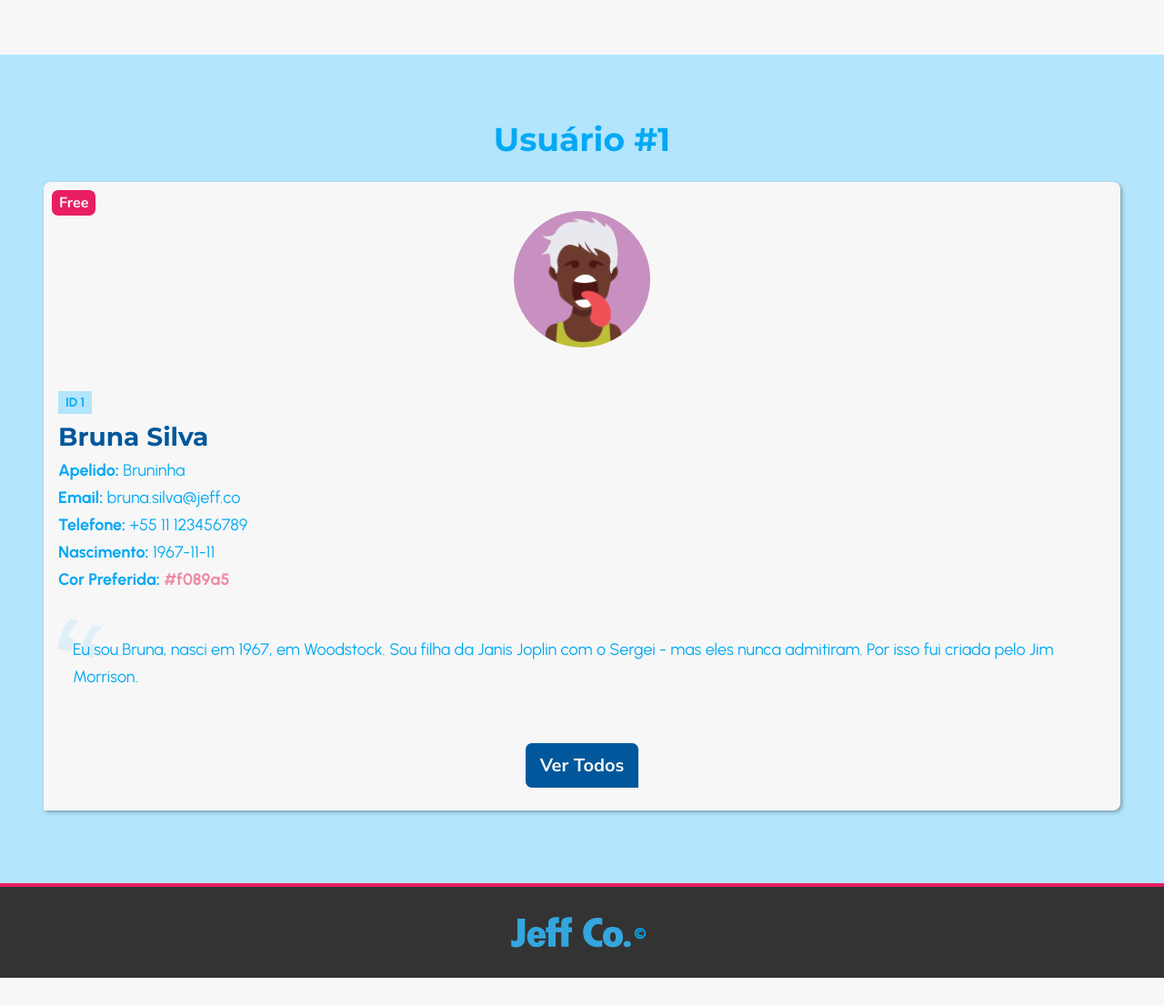
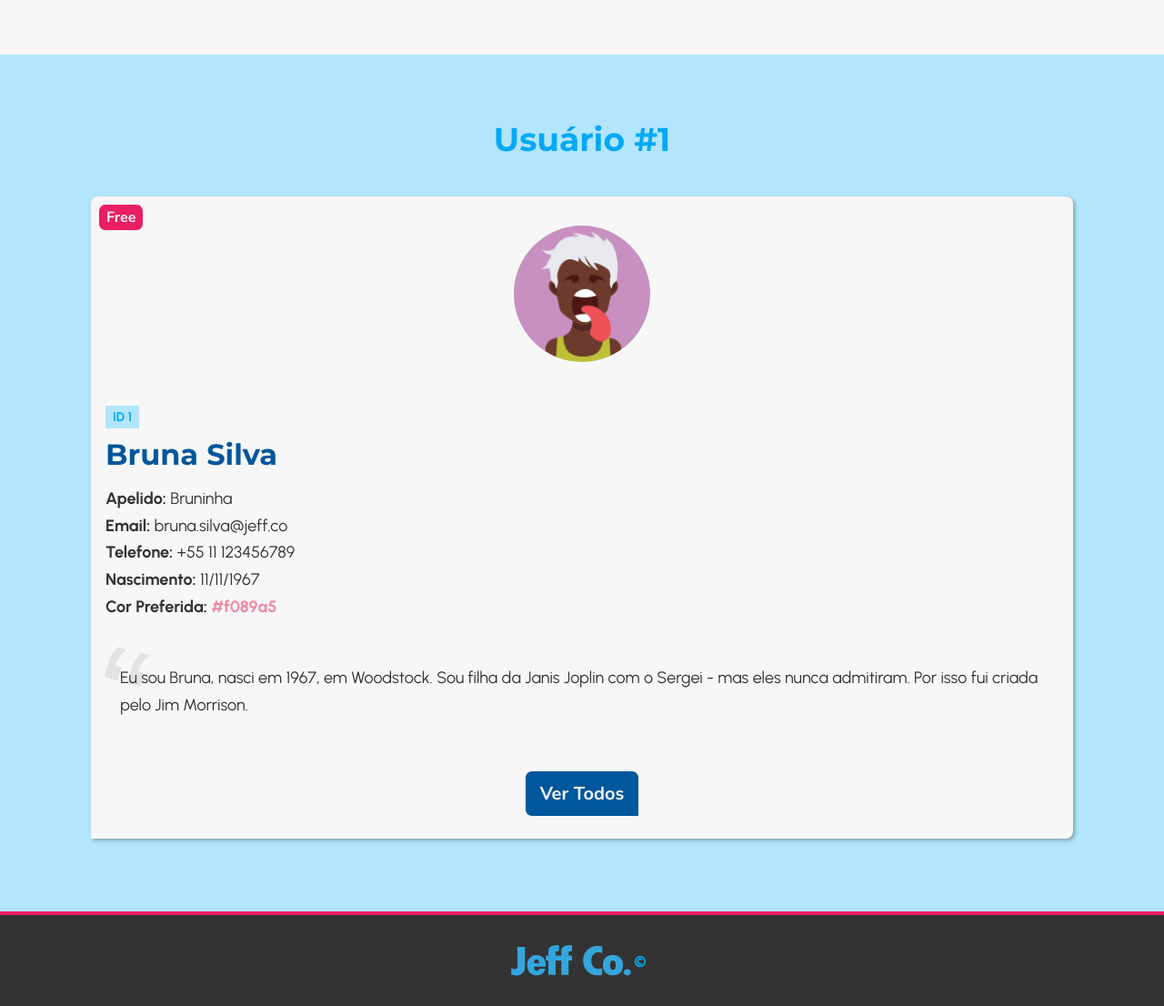
Before and after one commit to Marcelo-Diament/meu-primeiro-servidor-com-express-generator, a Node server app: page /usuarios/1 in a window 1280 px wide. Shown: the part 260-1366 px from the top of the page at 91% size. Before the commit the page ends 1335 px from the top, so only its background shows below. Run offline with Node 20, Linux system fonts and the light colour scheme.

Commit message:
feature: cards and style improvement

```diff
--- a/server/public/stylesheets/components/card.css
+++ b/server/public/stylesheets/components/card.css
@@ -11,6 +11,11 @@
   padding: var(--spacing);
   position: relative;
   transition: filter .3s ease-in-out;
+}
+
+.single-page .card {
+  margin: var(--spacing-double) auto var(--spacing);
+  max-width: 1080px;
 }
 
 .card:hover {
--- a/server/views/partials/head.ejs
+++ b/server/views/partials/head.ejs
@@ -1,19 +1,20 @@
 <!DOCTYPE html>
-<html>
+<html lang="pt-BR">
 
 <head>
   <meta charset="UTF-8">
   <meta http-equiv="X-UA-Compatible" content="IE=edge">
-  <meta name="viewport" content="width=device-width, initial-scale=1.0">
+  <meta name="viewport" content="width=device-width, initial-scale=1.0, user-scalable=yes, maximum-scale=5.0, minimum-scale=1.0">
   <title><%= titulo %> | Jeff Co.</title>
+  <meta name="title" content="<%= titulo %> | Jeff Co.">
+  <meta name="description" content="<%= titulo %> | <%= subtitulo %>">
+  <link rel="preload" href="/stylesheets/style.css" as="style"/>
+  <link rel="preconnect" href="https://fonts.googleapis.com">
+  <link rel="preconnect" href="https://fonts.gstatic.com" crossorigin>
+  <link defer href="https://fonts.googleapis.com/css2?family=Montserrat:wght@400;700&family=Nunito+Sans:wght@400;700&family=Urbanist:wght@400;700&display=swap" rel="stylesheet">
+  <link rel="stylesheet" href="/stylesheets/style.css" />
   <link rel="icon" type="image/png" href="/favicon.png" />
   <link rel="icon" sizes="512x512" href="/favicon.ico" />
-  <meta name="title" content="<%= titulo %> | Jeff Co.">
-  <meta name="description" content="<%= titulo %> | <%= subtitulo %>">
-  <link rel="preconnect" href="https://fonts.googleapis.com">
-  <link rel="preconnect" href="https://fonts.gstatic.com" crossorigin>
-  <link href="https://fonts.googleapis.com/css2?family=Montserrat:wght@400;700&family=Nunito+Sans:wght@400;700&family=Urbanist:wght@400;700&display=swap" rel="stylesheet">
-  <link rel='stylesheet' href='/stylesheets/style.css' />
 </head>
 
 <body>
--- a/server/views/partials/productCard.ejs
+++ b/server/views/partials/productCard.ejs
@@ -4,7 +4,7 @@
     <img src="<%= produto.imagem %>" alt="Imagem do produto <%= produto.nome %>">
   </div>
   <div class="card__content-container">
-    <small class="bg-tertiary-light">ID #<%= produto.id %></small> <small class="bg-tertiary-light">SKU <%= produto.sku.toUpperCase() %></small>
+    <small class="bg-tertiary-light"><%= produto.categoria %></small> <small class="bg-tertiary-light"><%= produto.marca %></small> <small class="bg-tertiary-light">SKU <%= produto.sku.toUpperCase() %></small>
     <h4 class="card__title"><%= produto.nome %></h4>
     <% if (produto.precoPromo) { %>
     <strike class="card__price--old"><%= produto.preco.toLocaleString('pt-BR',{style:'currency',currency:'BRL'}) %></strike>
--- a/server/views/partials/productDetails.ejs
+++ b/server/views/partials/productDetails.ejs
@@ -3,7 +3,7 @@
     <img src="<%= produto.imagem %>" alt="Imagem do produto <%= produto.nome %>">
   </div>
   <div class="card__content-container">
-    <small class="bg-tertiary-light">ID #<%= produto.id %></small> <small class="bg-tertiary-light">SKU <%= produto.sku.toUpperCase() %></small>
+    <small class="bg-tertiary-light"><%= produto.categoria %></small> <small class="bg-tertiary-light"><%= produto.marca %></small> <small class="bg-tertiary-light">SKU <%= produto.sku.toUpperCase() %></small>
     <h4 class="card__title"><%= produto.nome %></h4>
     <% if (produto.precoPromo) { %>
     <strike class="card__price--old"><%= produto.preco.toLocaleString('pt-BR',{style:'currency',currency:'BRL'}) %></strike>
--- a/server/views/partials/userCard.ejs
+++ b/server/views/partials/userCard.ejs
@@ -1,7 +1,7 @@
 <% for(let usuario of usuarios) { %>
 <article id="userCard<%= usuario.id %>" class="card card--img-full badge <%= usuario.plano === 'VIP' ? 'badge-tertiary' : usuario.plano === 'Free' ? 'badge-secondary' : 'badge-primary' %>" data-badge="<%= usuario.plano %>">
   <div class="card__img-container rounded">
-    <img src="<%= usuario.avatar %>" alt="Avatar do usuário <%= usuario.nome %>">
+    <img src="<%= usuario.avatar %>" alt="Avatar do usuário <%= usuario.nome %>" width="150" height="150">
   </div>
   <div class="card__content-container">
     <small class="bg-tertiary-light">ID <%= usuario.id %></small>
--- a/server/views/partials/userDetails.ejs
+++ b/server/views/partials/userDetails.ejs
@@ -1,11 +1,11 @@
 <article id="userCard<%= usuario.id %>" class="card card--img-full badge <%= usuario.plano === 'VIP' ? 'badge-tertiary' : usuario.plano === 'Free' ? 'badge-secondary' : 'badge-primary' %>" data-badge="<%= usuario.plano %>">
   <div class="card__img-container rounded">
-    <img src="<%= usuario.avatar %>" alt="Avatar do usuário <%= usuario.nome %>">
+    <img src="<%= usuario.avatar %>" alt="Avatar do usuário <%= usuario.nome %>" width="150" height="150">
   </div>
   <div class="card__content-container">
     <small class="bg-tertiary-light">ID <%= usuario.id %></small>
-    <h4 class="card__title"><%= usuario.nome %> <%= usuario.segundoNome %> <%= usuario.sobrenome %></h4>
-    <ul>
+    <h3 class="card__title text-left"><%= usuario.nome %> <%= usuario.segundoNome %> <%= usuario.sobrenome %></h3>
+    <ul class="card__description">
       <li>
         <p><b>Apelido:</b> <%= usuario.apelido %></p>
       </li>
@@ -16,13 +16,13 @@
         <p><b>Telefone:</b> <%= usuario.telefone %></p>
       </li>
       <li>
-        <p><b>Nascimento:</b> <%= usuario.nascimento %></p>
+        <p><b>Nascimento:</b> <%= new Date(usuario.nascimento).toLocaleDateString('pt-BR') %></p>
       </li>
       <li>
         <p><b>Cor Preferida:</b> <span data-corpreferida="<%= usuario.corPreferida %>" style="--cor-preferida: <%= usuario.corPreferida %>"><%= usuario.corPreferida %></span></p>
       </li>
     </ul>
-    <p class="bio"><%= usuario.bio %></p>
+    <p class="card__description bio"><%= usuario.bio %></p>
     <div class="btn-group btn-group--center">
       <a href="/usuarios" class="btn btn--tertiary-dark">Ver Todos</a>
     </div>
--- a/server/views/product.ejs
+++ b/server/views/product.ejs
@@ -1,6 +1,6 @@
 <%- include('./partials/head') %>
 <%- include('./partials/header') %>
-<main class="bg-light">
+<main class="bg-light single-page">
   <section>
     <h1 class="primary"><%= titulo %></h1>
     <p class="primary-dark flex-item-full-row"><%= subtitulo %></p>
--- a/server/views/user.ejs
+++ b/server/views/user.ejs
@@ -1,6 +1,6 @@
 <%- include('./partials/head') %>
 <%- include('./partials/header') %>
-<main class="bg-light">
+<main class="bg-light single-page">
   <section>
     <h1 class="primary"><%= titulo %></h1>
     <p class="primary-dark flex-item-full-row"><%= subtitulo %></p>
```
Lines whose indentation alone changed are shown as unchanged.
